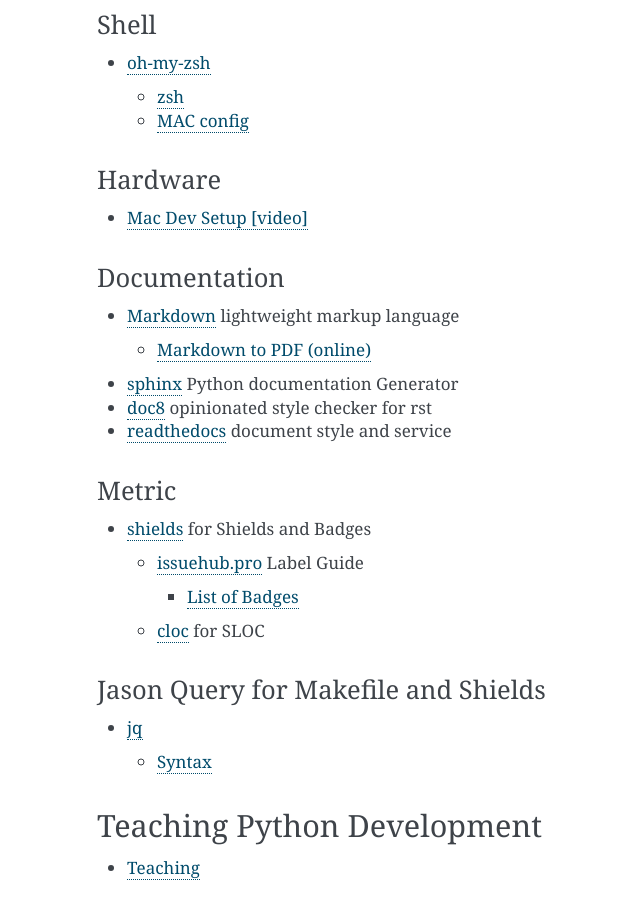
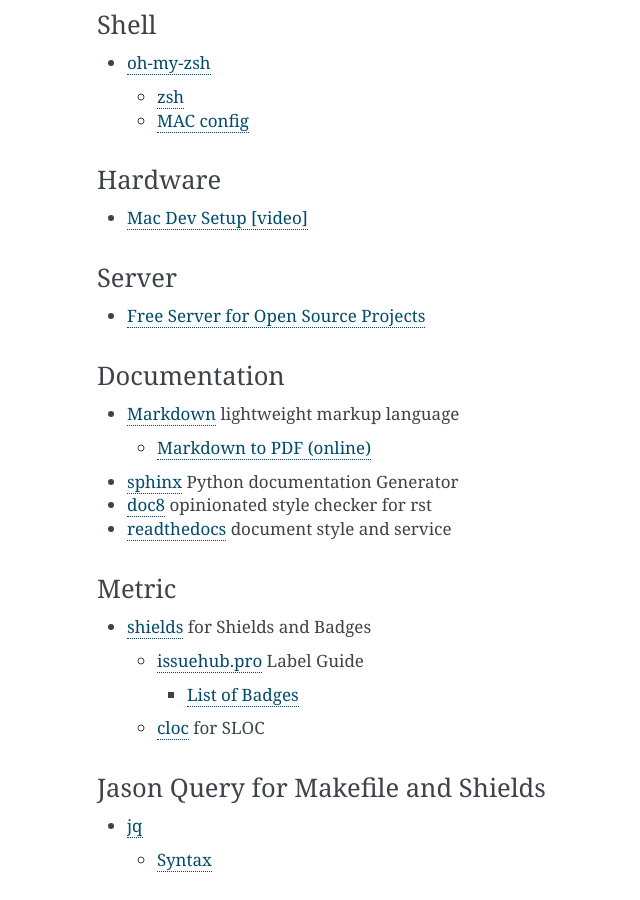
Before and after one commit to cruisen/cli-calc, a Sphinx documentation site: the page built from docs/extras/develop.md, in a window 1280 px wide and 900 px high, scrolled down 3169 px. Shown: the whole window, without its empty margins (323-963 px from the left). Built offline with Sphinx 7.4.7, drawn with Linux system fonts in a browser that asks for light colours.

Commit message:
Add fosshost free server link.

```diff
--- a/docs/extras/develop.md
+++ b/docs/extras/develop.md
@@ -179,6 +179,9 @@ Integration as in: Deployment and Integration testing.
 ### Hardware
 * [Mac Dev Setup [video]](https://youtu.be/5eSaJGSGLs0)
 
+### Server
+* [Free Server for Open Source Projects](https://docs.fosshost.org/general/application/)
+
 ### Documentation
 * [Markdown](https://www.markdownguide.org/basic-syntax/) lightweight markup language
   * [Markdown to PDF (online)](https://dillinger.io/)
```
Also changed, not shown: 1 other file.
